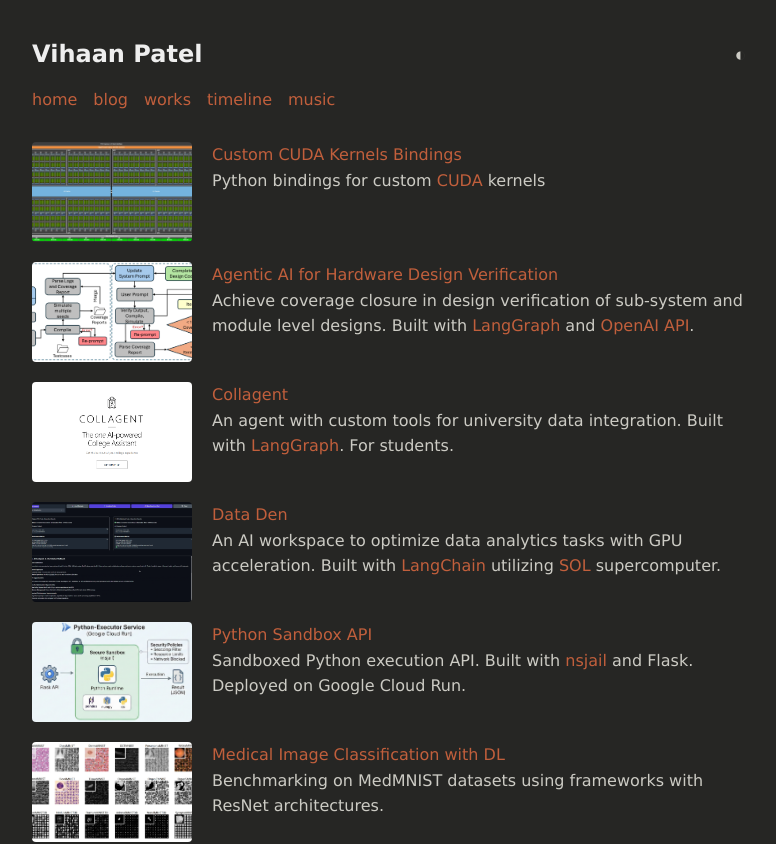
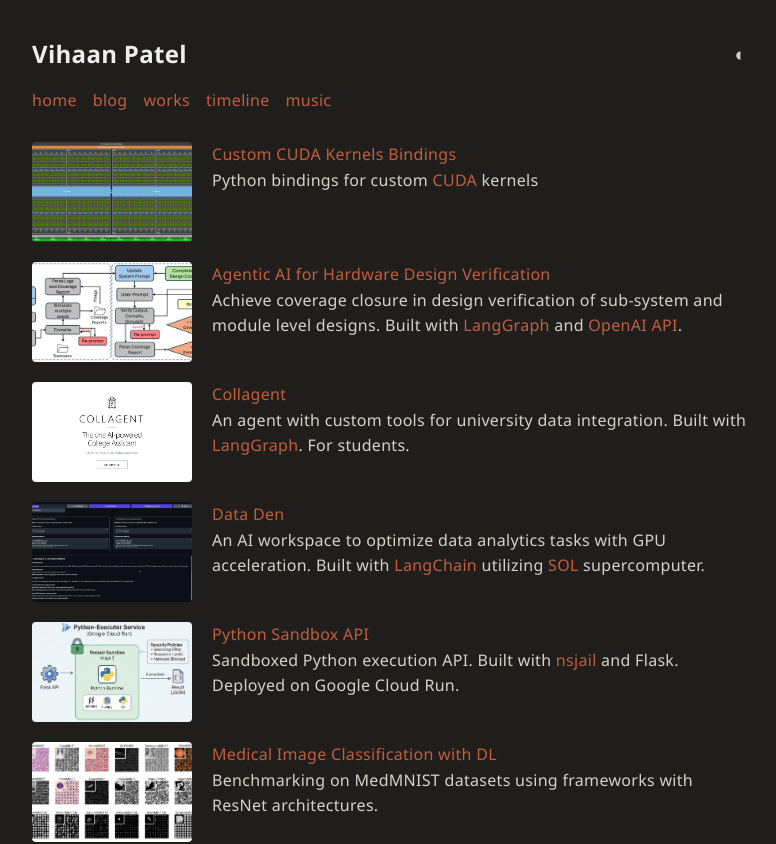
Before and after one commit to Vihaan004/Vihaan004.github.io, a Next.js app: page /works in a window 1280 px wide. Shown: the top 844 px of the page, without its empty margins (248-1024 px from the left). Built offline with nearby package versions, Linux system fonts and the light colour scheme.

Commit message:
styling updates

```diff
--- a/app/globals.css
+++ b/app/globals.css
@@ -1,7 +1,9 @@
 html {
     --width: 720px;
-    --font-main: Verdana, sans-serif;
-    --font-secondary: Verdana, sans-serif;
+    /* --font-main: Verdana, sans-serif;
+    --font-secondary: Verdana, sans-serif; */
+    --font-main: 'Segoe UI', Tahoma, Geneva, Verdana, sans-serif;
+    --font-secondary: 'Segoe UI', Tahoma, Geneva, Verdana, sans-serif;
     --font-scale: 1em;
     --background-color: #f4f3ee;
     --heading-color: #222;
@@ -29,11 +31,11 @@ html {
 }
 
 html.dark {
-    --background-color: #262624;
+    --background-color: #1f1e1d;
     --heading-color: #eee;
-    --text-color: #cccbc4;
+    --text-color: #d4d2c9;
     --link-color: #c15f3c;
-    --visited-color:  #b1ada1;
+    --visited-color:  #d4d2c9;
     --code-background-color: #000;
     --code-color: #ddd;
     --blockquote-color: #ccc;
@@ -41,20 +43,23 @@ html.dark {
 }
 
 html.light {
-    --background-color: #f4f3ee;
+    --background-color: #f0eee6;
     --heading-color: #222;
-    --text-color: #444;
+    --text-color: #1f1e1d;
     --link-color: #c15f3c;
-    --visited-color:  #b1ada1;
+    --visited-color:  #1f1e1d;
     --code-background-color: #f2f2f2;
     --code-color: #222;
     --blockquote-color: #222;
     --icon-filter: brightness(0) saturate(100%) invert(27%) sepia(8%) saturate(500%);
 }
 
-::selection {
-    background-color: var(--text-color);
-    color: var(--background-color);
+html.light ::selection {
+    background-color: #b2caec;
+}
+
+html.dark ::selection {
+    background-color: #173057;
 }
 
 ::-moz-selection {
@@ -104,6 +109,7 @@ body {
     background-color: var(--background-color);
     word-wrap: break-word;
     overflow-wrap: break-word;
+    letter-spacing: 0.3px;
     line-height: 1.5;
     color: var(--text-color);
     transition: background-color 0.3s ease, color 0.3s ease;
```
